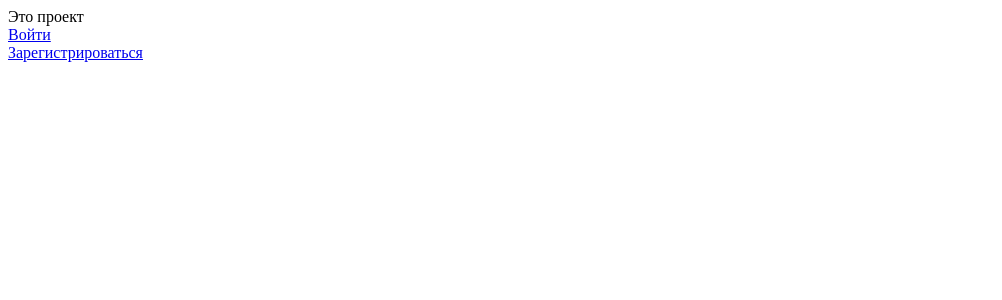
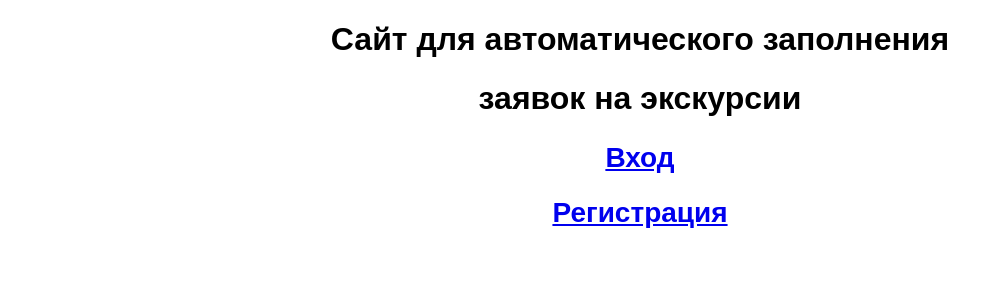
Before and after one commit to Efe2077/Efe_razgrom, a Flask app: page / in a window 1280 px wide. Shown: the top 300 px of the page, without its empty margins (0-1002 px from the left). Run offline with Flask 3, Linux system fonts and the light colour scheme.

Commit message:
29th commit

```diff
--- a/templates/home.html
+++ b/templates/home.html
@@ -1,14 +1,17 @@
 <!DOCTYPE html>
-<html lang="en">
+<html>
 <head>
-  <meta charset="UTF-8">
-  <title>Home</title>
+	<title>Home</title>
 </head>
 <body>
-    <div>Это проект</div>
-    <a href="https://efeshka.pythonanywhere.com/signin">Войти</a>
-    <div>
-    <a href="https://efeshka.pythonanywhere.com/login">Зарегистрироваться</a>
-    </div>
+<h1 style="text-align:center"><span style="font-family:Arial,Helvetica,sans-serif"><strong>Сайт для автоматического заполнения</strong></span></h1>
+
+<h1 style="text-align:center"><span style="font-family:Arial,Helvetica,sans-serif"><strong>заявок на экскурсии</strong></span></h1>
+
+<h1 style="text-align:center"><span style="font-family:Arial,Helvetica,sans-serif"><span style="font-size:28px"><a href="http://127.0.0.1:8080/signin" style="font-family: Arial, Helvetica, sans-serif;">Вход</a></span></span></h1>
+
+<h2 style="text-align:center"><span style="font-size:28px"><span style="font-family:Arial,Helvetica,sans-serif"><a href="http://127.0.0.1:8080/login">Регистрация</a></span></span></h2>
+
+<p style="text-align:center">&nbsp;</p>
 </body>
 </html>
```
Also changed, not shown: templates/login.html (+10 -5 lines), templates/sign in.html (+8 -5 lines).
